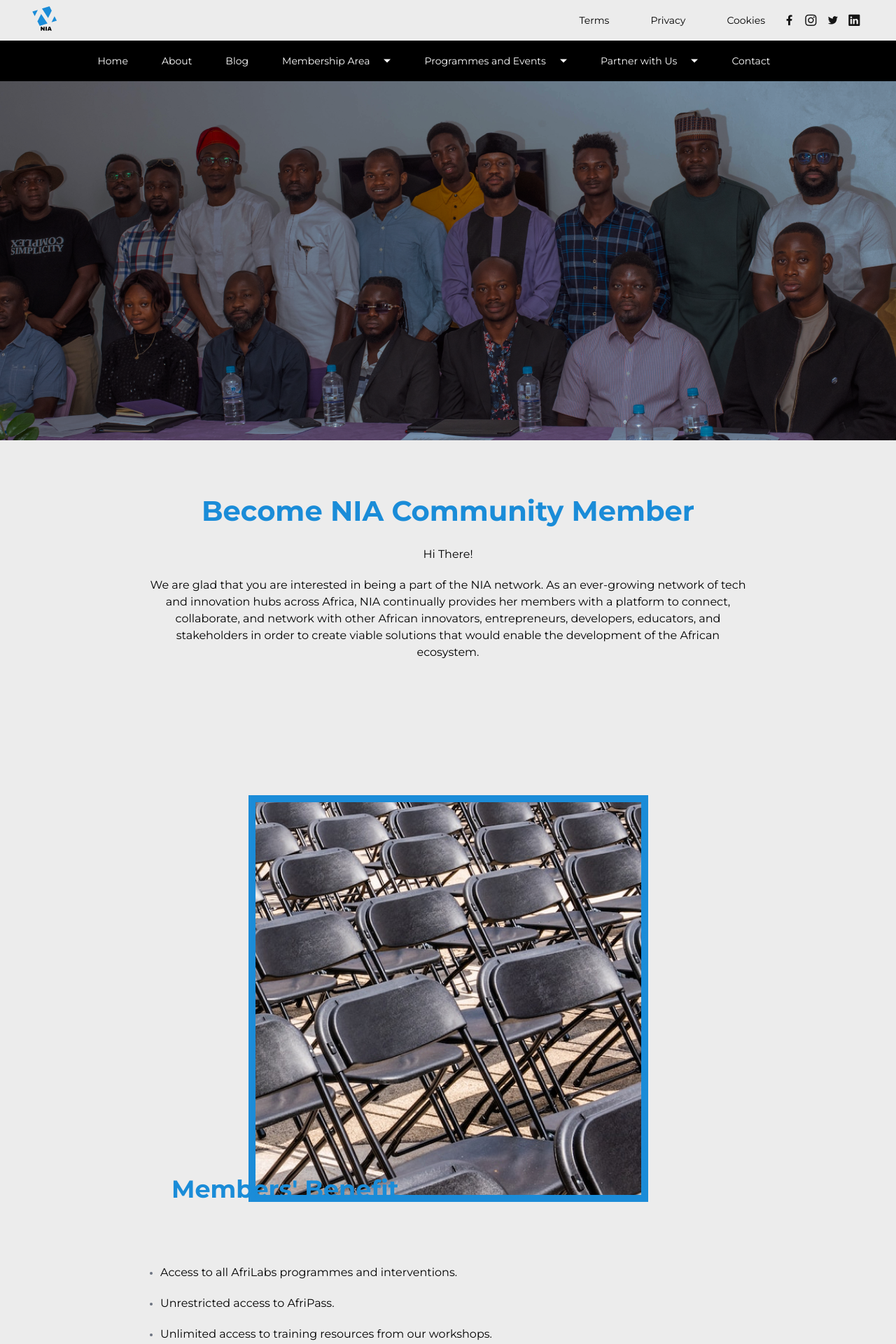
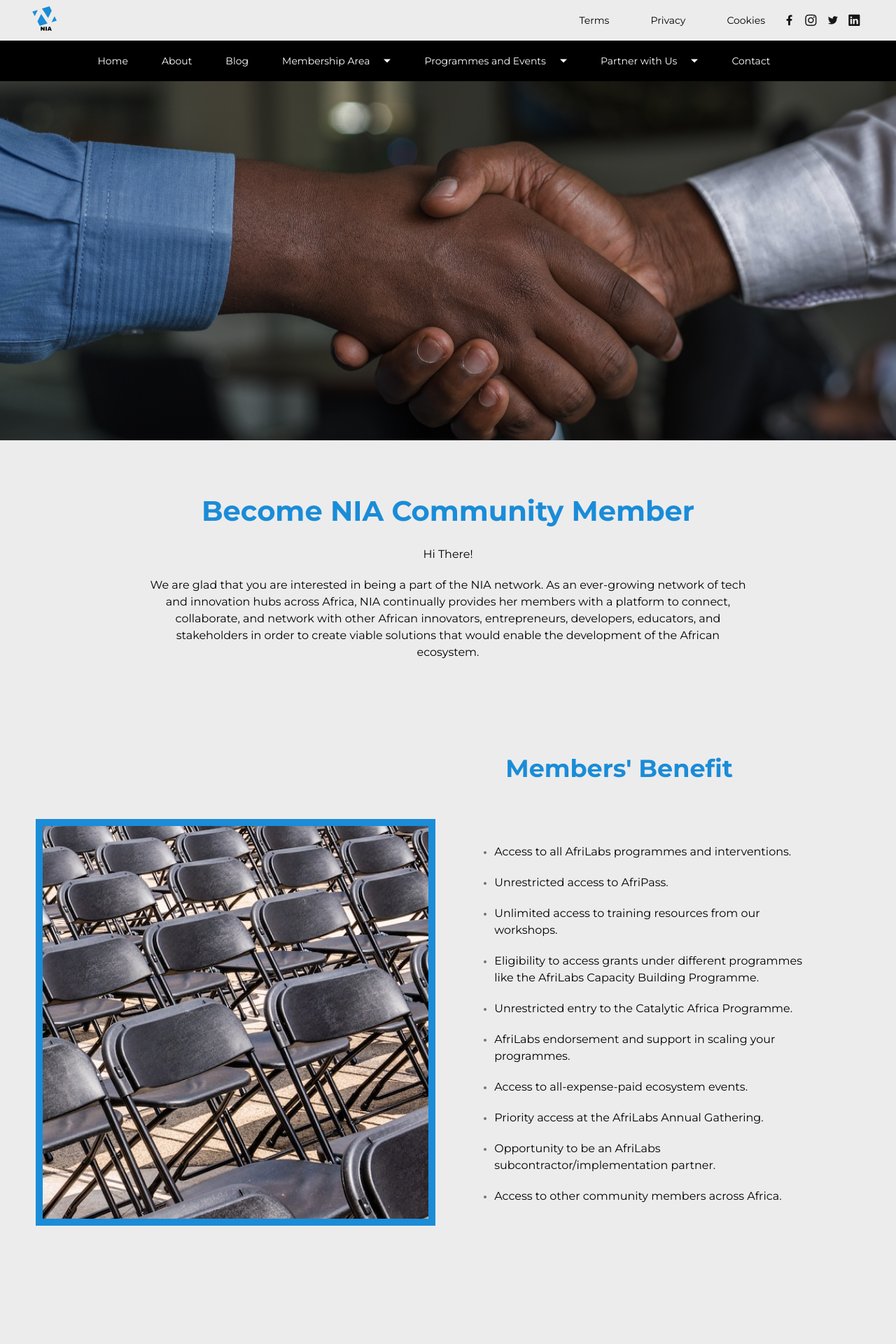
Before and after one commit to nHubNg/NNIA, a React (Vite) app: page /joinUs in a window 1280 px wide. Shown: the top 1920 px of the page at 70% size. Built offline with nearby package versions, Linux system fonts and the light colour scheme.

Commit message:
added bg images

```diff
--- a/src/components/Header.jsx
+++ b/src/components/Header.jsx
@@ -8,7 +8,7 @@
 import { Link } from "react-router-dom";
 import { useState } from "react";
 
-const Header = ({ description, img }) => {
+const Header = ({ description, img, back }) => {
   const [showMembers, setShowMembers] = useState(false);
   const [showPrograms, setShowPrograms] = useState(false);
   const [showPartners, setShowPartners] = useState(false);
@@ -100,7 +100,7 @@
                   </div>
                   {showPrograms ? (
                     <div className="absolute top-[115px] bg-black pl-2 pr-10 py-3 rounded border-t">
-                      <p className="pb-4">Programmes</p>
+                      {/* <p className="pb-4">Programmes</p> */}
                       <p><Link to="/events">Events</Link></p>
                     </div>
                   ) : (
@@ -205,7 +205,7 @@
         </div>
       </div>
       <div
-        className={`bg-${img} bg-no-repeat bg-center bg-cover h-72 md:h-[513px] font-montserrat font-[700] text-center flex justify-center items-center md:pt-30 md:px-32 text-white`}
+        className={`bg-${img} ${back} bg-no-repeat bg-center bg-cover h-72 md:h-[513px] font-montserrat font-[700] text-center flex justify-center items-center md:pt-30 md:px-32 text-white`}
       >
         <h1 className="text-[25px] md:text-[50px]">{description}</h1>
       </div>
--- a/src/index.css
+++ b/src/index.css
@@ -12,3 +12,23 @@
 .formGroup {
   @apply w-[100%] h-[40px];
 }
+
+.blogg{
+  background-image: url('../src/assets/blog.png');
+}
+
+.aboutt{
+  background-image: url('../src/assets/about.png');
+}
+
+.eventt{
+  background-image: url('../src/assets/events.png');
+}
+
+.memberss{
+  background-image: url('../src/assets/members.png');
+}
+
+.partner{
+  background-image: url('../src/assets/partner.png');
+}
--- a/src/pages/about/index.jsx
+++ b/src/pages/about/index.jsx
@@ -26,7 +26,7 @@
 const About = () => {
   return (
     <div className="w-[100%] overflow-x-hidden bg-background">
-      <Header img={"[url('/src/assets/about.png')]"} />
+      <Header back={'aboutt'} />
 
       <div className="font-montserrat bg-background items-center justify-center mx-[24px] mb-36">
         {/* heading container */}
--- a/src/pages/blog/index.jsx
+++ b/src/pages/blog/index.jsx
@@ -6,7 +6,7 @@
 const Blog = () => {
   return (
     <>
-      <Header img={"[url('/src/assets/blog.png')]"}  />
+      <Header back={'blogg'}  />
 
       <div className="font-montserrat bg-background grid items-center justify-center mb-36">
 
--- a/src/pages/events/index.jsx
+++ b/src/pages/events/index.jsx
@@ -3,7 +3,7 @@
 const Events = () => {
     return (
       <>
-        <Header img={"hero"} />
+        <Header back={'eventt'} />
 
         <div className="text-center px-10">
           <h1 className=" font-[700] text-twitterBlue text-[30px] mt-[48px] mb-[25px]">
--- a/src/pages/joinUs/components/Benefit.jsx
+++ b/src/pages/joinUs/components/Benefit.jsx
@@ -4,7 +4,7 @@
   return (
     <>
       <section
-        className={`w-[92%] mx-auto flex items-center ${flexRow} flex-col gap-[20px] pt-[60px] lg:pt-[12rem] pb-10 ${paddingB}`}
+        className={`w-[92%] mx-auto flex items-center lg:${flexRow} flex-col lg:flex-row gap-[20px] pt-[60px] lg:pt-[12rem] pb-10 ${paddingB}`}
       >
       <h3 className="text-twitterBlue text-[25px] font-[700] text-center lg:hidden">
         {text}
--- a/src/pages/joinUs/index.jsx
+++ b/src/pages/joinUs/index.jsx
@@ -8,7 +8,7 @@
 const JoinUs = () => {
   return (
     <div className="font-montserrat bg-background">
-      <Header img={"hero"} />
+      <Header back={'partner'} />
       <h1 className="sr-only">Join Us Page</h1>
       <main className="pt-[30px] lg:pt-[71px]">
         <section className="w-[92%] mx-auto">
--- a/src/pages/members/index.jsx
+++ b/src/pages/members/index.jsx
@@ -1,11 +1,12 @@
 import Header from "../../components/Header";
 import Card from "./components/Card";
 import Image from "../../assets/nHub-logo.png";
+import { Link } from "react-router-dom";
 
 const Members = () => {
   return (
     <div>
-      <Header img={"hero"} />
+      <Header back={'memberss'} />
       <h1 className="sr-only">members page</h1>
       <main>
         <section className="w-[93%] mx-auto mt-[68px]">
@@ -35,6 +36,7 @@
             <Card img={Image} />
           </div>
 
+          <Link to='/joinUs'>
             <button className="flex items-center justify-between text-twitterBlue py-[1rem] px-[4.5rem] font-bold border-[1px] border-twitterBlue rounded-md mx-auto mt-[50px] hover:text-white hover:bg-twitterBlue group">
               Join Us
               <svg
@@ -51,6 +53,7 @@
                 />
               </svg>
             </button>
+          </Link>
         </section>
       </main>
     </div>
--- a/src/pages/partner/index.jsx
+++ b/src/pages/partner/index.jsx
@@ -11,7 +11,7 @@
 
     return (<>
         <div className="font-montserrat bg-background">
-            <Header img={'hero'} />
+            <Header back={'partner'} />
             <div className=" text-center ">
                 <h1 className="font-[700] text-twitterBlue text-[30px] mt-[48px] mb-[25px]">
                     Why Partner with Us?
```
Lines whose indentation alone changed are shown as unchanged.
